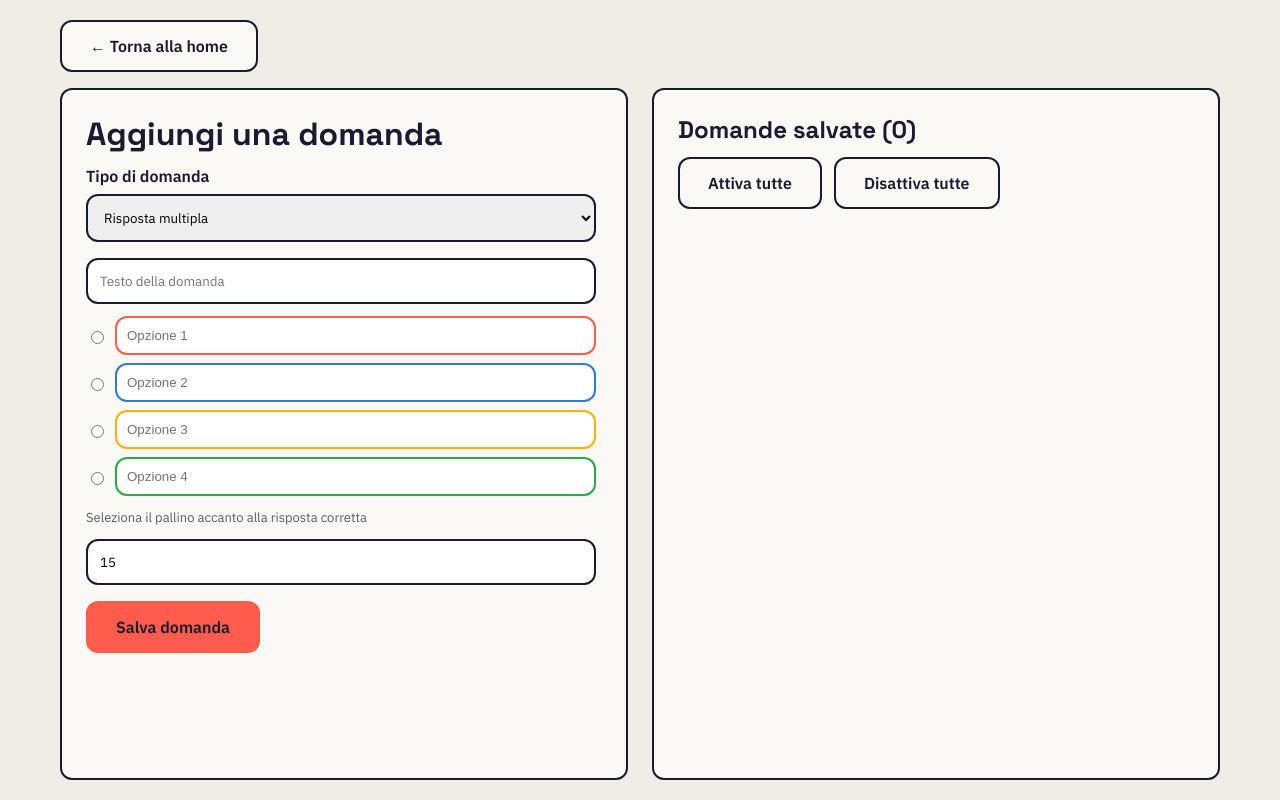
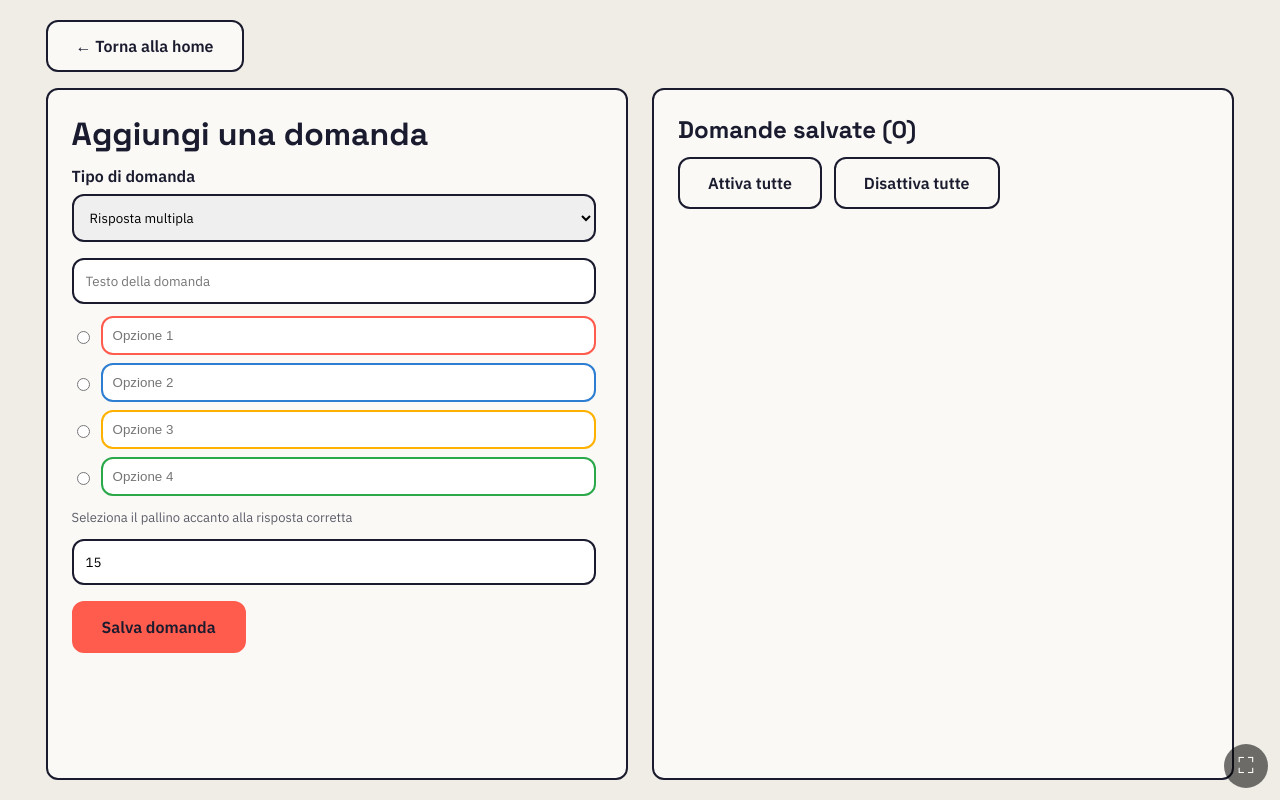
Before and after one commit to gabrisandoval/Kahoot, a website: page public/questions.html in a window 1280 px wide. Both pictures are taken after a click on the button "Attiva tutte". Drawn offline with Linux system fonts and the light colour scheme; no server answers.

Commit message:
add fullscreen

```diff
--- /dev/null
+++ b/public/fullscreen.js
@@ -0,0 +1,55 @@
+// Pulsante schermo intero: basta includere <script src="fullscreen.js"></script> in una pagina.
+(function () {
+  if (!document.fullscreenEnabled) return; // es. iPhone: non supportato
+
+  var KEY = 'quizFullscreen';
+  var leaving = false;
+  window.addEventListener('beforeunload', function () { leaving = true; });
+
+  function get() { try { return sessionStorage.getItem(KEY) === '1'; } catch (e) { return false; } }
+  function set(v) { try { sessionStorage.setItem(KEY, v ? '1' : '0'); } catch (e) {} }
+
+  var btn = document.createElement('button');
+  btn.id = 'fullscreenBtn';
+  btn.type = 'button';
+  btn.style.cssText = 'position:fixed; bottom:12px; right:12px; z-index:2147483000; width:44px; height:44px;' +
+    'border-radius:50%; border:none; cursor:pointer; background:rgba(0,0,0,.55); color:#fff; font-size:22px; line-height:1;' +
+    'display:flex; align-items:center; justify-content:center;';
+
+  function refresh() {
+    var on = !!document.fullscreenElement;
+    btn.innerText = on ? '✕' : '⛶';
+    btn.title = on ? 'Esci da schermo intero' : 'Schermo intero';
+  }
+
+  btn.addEventListener('click', function (e) {
+    e.stopPropagation();
+    if (document.fullscreenElement) {
+      set(false);
+      document.exitFullscreen();
+    } else {
+      set(true);
+      document.documentElement.requestFullscreen().catch(function () {});
+    }
+  });
+
+  document.addEventListener('fullscreenchange', function () {
+    refresh();
+    // uscito con ESC (non per cambio pagina): non rientrare da solo
+    if (!document.fullscreenElement && !leaving) set(false);
+  });
+
+  // Cambiando pagina il browser esce da schermo intero: al primo click/tasto si rientra
+  function reenter() {
+    if (get() && !document.fullscreenElement) {
+      document.documentElement.requestFullscreen().catch(function () {});
+    }
+    document.removeEventListener('pointerdown', reenter, true);
+    document.removeEventListener('keydown', reenter, true);
+  }
+  document.addEventListener('pointerdown', reenter, true);
+  document.addEventListener('keydown', reenter, true);
+
+  function mount() { document.body.appendChild(btn); refresh(); }
+  if (document.body) mount(); else document.addEventListener('DOMContentLoaded', mount);
+})();
--- a/public/questions.html
+++ b/public/questions.html
@@ -7,7 +7,7 @@
     <link rel="stylesheet" href="puzzle.css">
     <style>
         html, body { height:100%; }
-        .qpage { max-width:1200px; margin:0 auto; padding:20px; height:100vh; box-sizing:border-box; display:flex; flex-direction:column; }
+        .qpage { max-width:min(1700px,96vw); margin:0 auto; padding:20px; height:100vh; box-sizing:border-box; display:flex; flex-direction:column; }
         .qlayout { flex:1; min-height:0; display:grid; grid-template-columns:1fr 1fr; gap:24px; margin-top:16px; }
         .qcard { min-height:0; display:flex; flex-direction:column; overflow:hidden; margin:0; }
         .qcard-body { flex:1; min-height:0; overflow-y:auto; padding-right:6px; }
@@ -518,5 +518,6 @@
 
     loadQuestionList();
 </script>
+<script src="fullscreen.js"></script>
 </body>
 </html>
```
Also changed, not shown: public/host.html (+1 -0 lines), public/index.html (+1 -0 lines), public/play.html (+1 -0 lines), server/questions.json.
